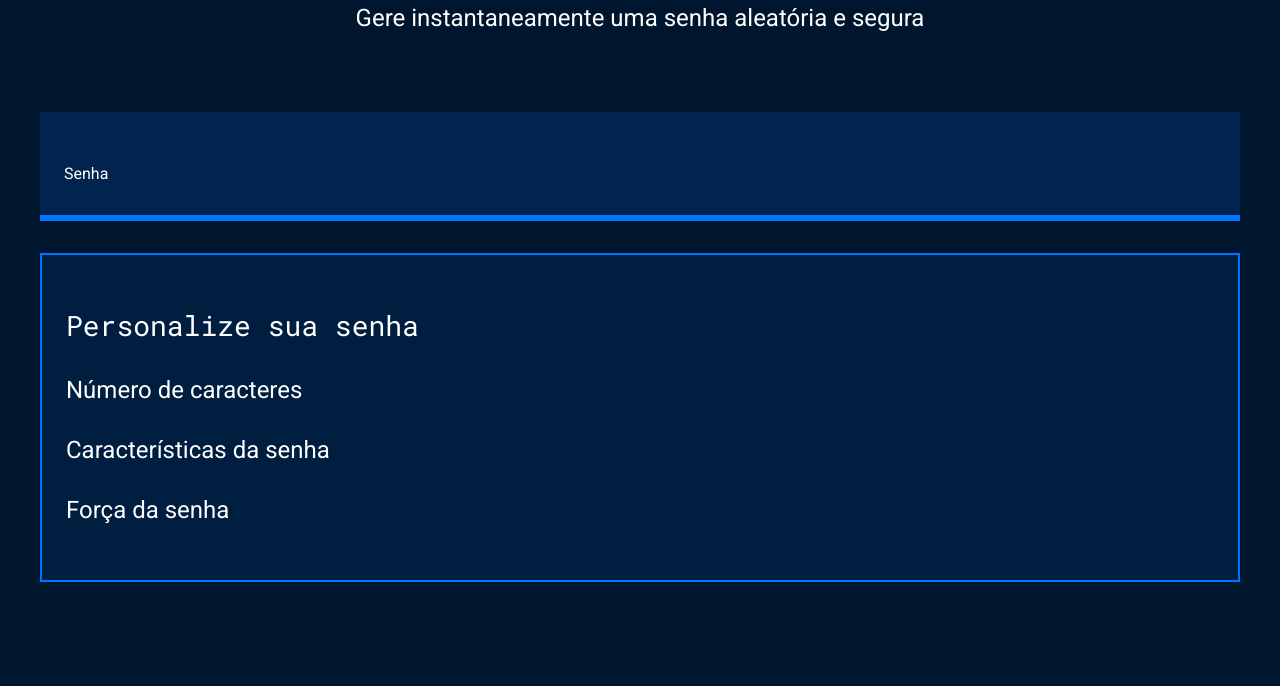
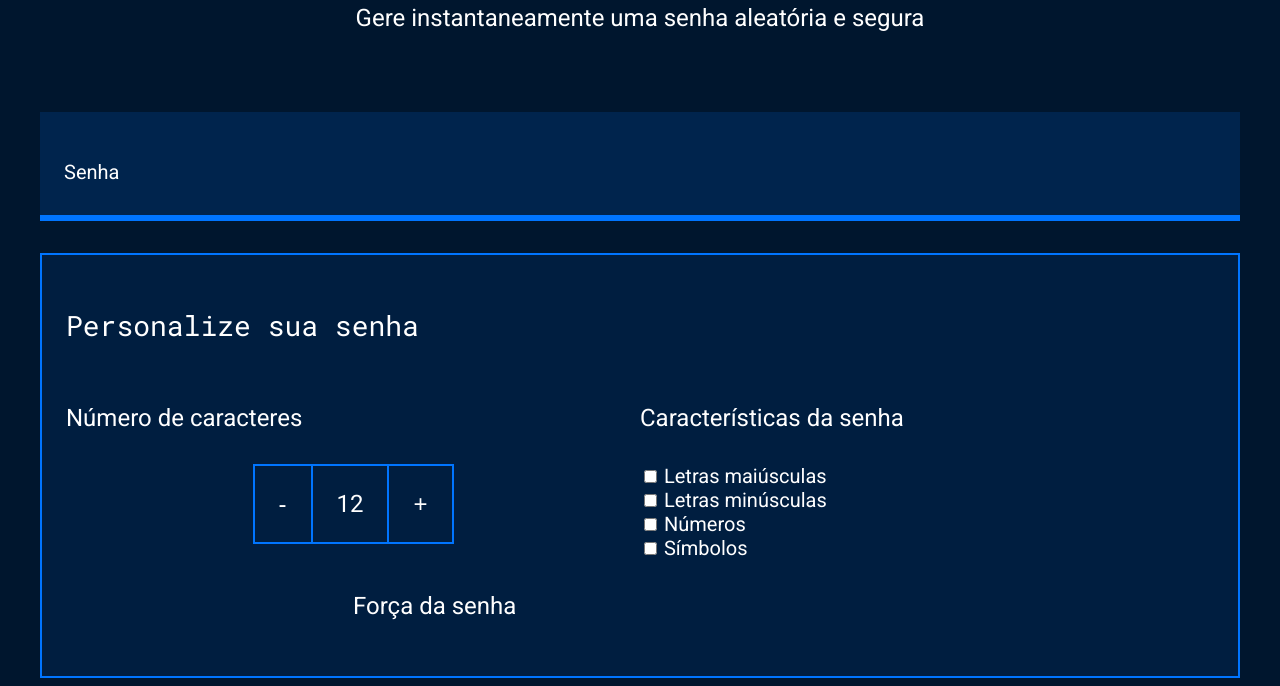
Before and after one commit to cledianedaluz/gerador-de-senha, a plain HTML site: page index.html in a window 1280 px wide. Shown: the part 214-900 px from the top of the page. Before the commit the page ends 804 px from the top, so only its background shows below. Drawn offline with Linux system fonts and the light colour scheme.

Commit message:
Add files via upload

```diff
--- a/index.html
+++ b/index.html
@@ -24,9 +24,32 @@
             <div class="parametro-coluna__senha">
                 <div class="parametro-senha">
                     <h4 class="parametro-senha__titulo">Número de caracteres</h4>
+                    <div class="parametro-senha-botoes">
+                        <button class="parametro-senha__botao">-</button>
+                        <p class="parametro-senha__texto">12</p>
+                        <button class="parametro-senha__botao">+</button>
+                        </div>
                 </div>
                 <div class="parametro-senha">
                     <h4 class="parametro-senha__titulo">Características da senha</h4>
+                    <div class="parametro-senha-checkbox">
+                        <input name="maiusculo" type="checkbox" class="checkbox">
+                        <label for="maiusculo">Letras maiúsculas</label>
+                    </div>
+                    <div class="parametro-senha-checkbox">
+                        <input name="minusculo" type="checkbox" class="checkbox">
+                        <label for="minusculo">Letras minúsculas</label>
+                    </div>
+                    <div class="parametro-senha-checkbox">
+                        <input name="numero" type="checkbox" class="checkbox">
+                        <label for="numero">Números</label>
+                    </div>
+                    <div class="parametro-senha-checkbox">
+                        <input name="simbolo" type="checkbox" class="checkbox">
+                        <label for="simbolo">Símbolos</label>
+                    </div>
+                </div>
+
                 </div>
                 <div class="parametro-senha">
                     <h4 class="parametro-senha__titulo">Força da senha</h4>
--- a/style.css
+++ b/style.css
@@ -48,6 +48,7 @@ body{
     color: var(--branco);
     font-family: var(--roboto-mono);
     font-size: 40px;
+    width: 70%;
 }
 
 #campo-senha:focus {
@@ -74,3 +75,45 @@ body{
 .parametro-senha__titulo{
     font-size:24px;
 }
+
+.parametro-coluna__senha{
+    display: flex;
+    flex-direction: column;
+    justify-content: center;
+}
+.parametro-senha{
+    width: 50%;
+    margin: 0 auto;
+}
+
+.parametro-senha-botoes{
+    display: flex;
+    justify-content: center;
+}
+
+.parametro-senha__botao{
+    background-color: var(--fundo-texto);
+    color: var(--branco);
+    border: 2px solid var(--borda);
+    padding: 24px;
+    font-size: 24px;
+    cursor: pointer;
+}
+
+.parametro-senha__texto{
+    padding: 24px;
+    border-top: 2px solid var(--borda);
+    border-bottom: 2px solid var(--borda);
+    margin: 0;
+    font-size: 24px;
+}
+
+label{
+    font-size: 20px;
+}
+
+@media screen and (min-width: 768px) {
+    .parametro-coluna__senha{
+        flex-direction: row;
+    }
+}
```
